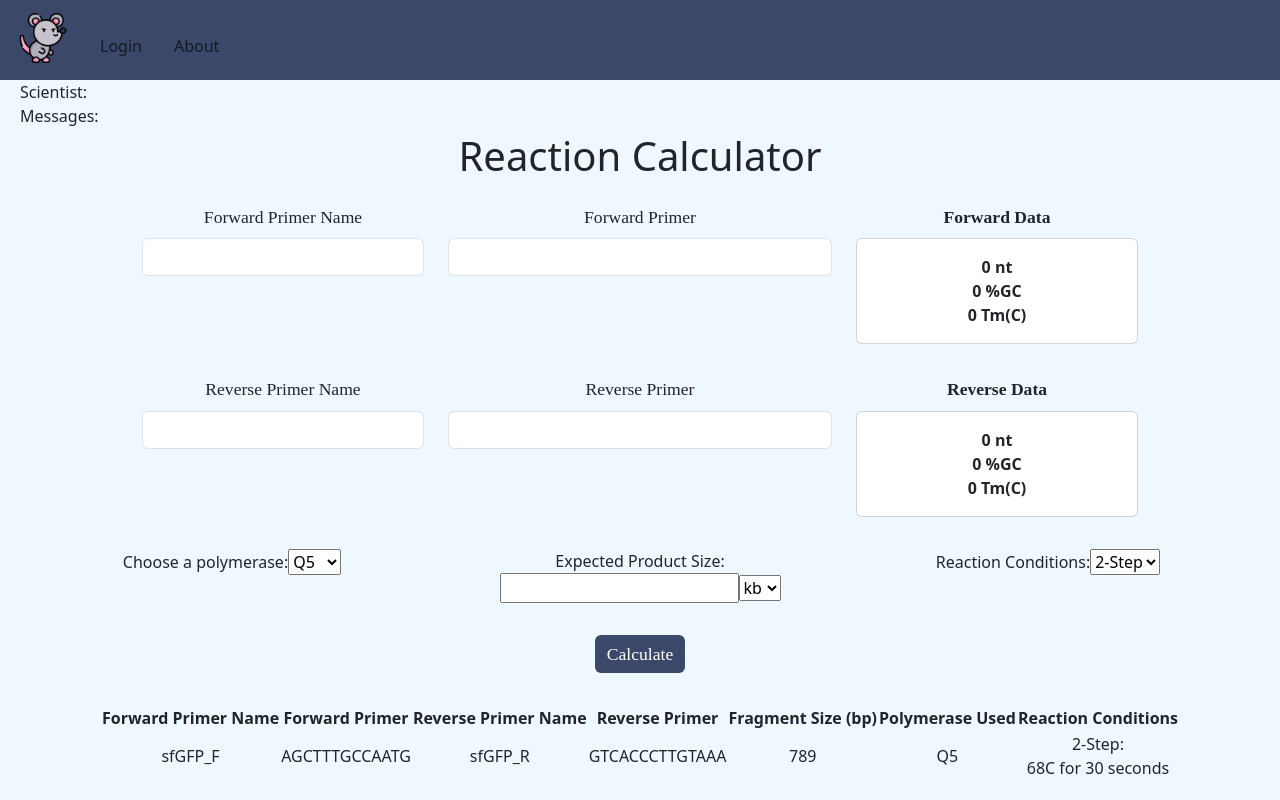
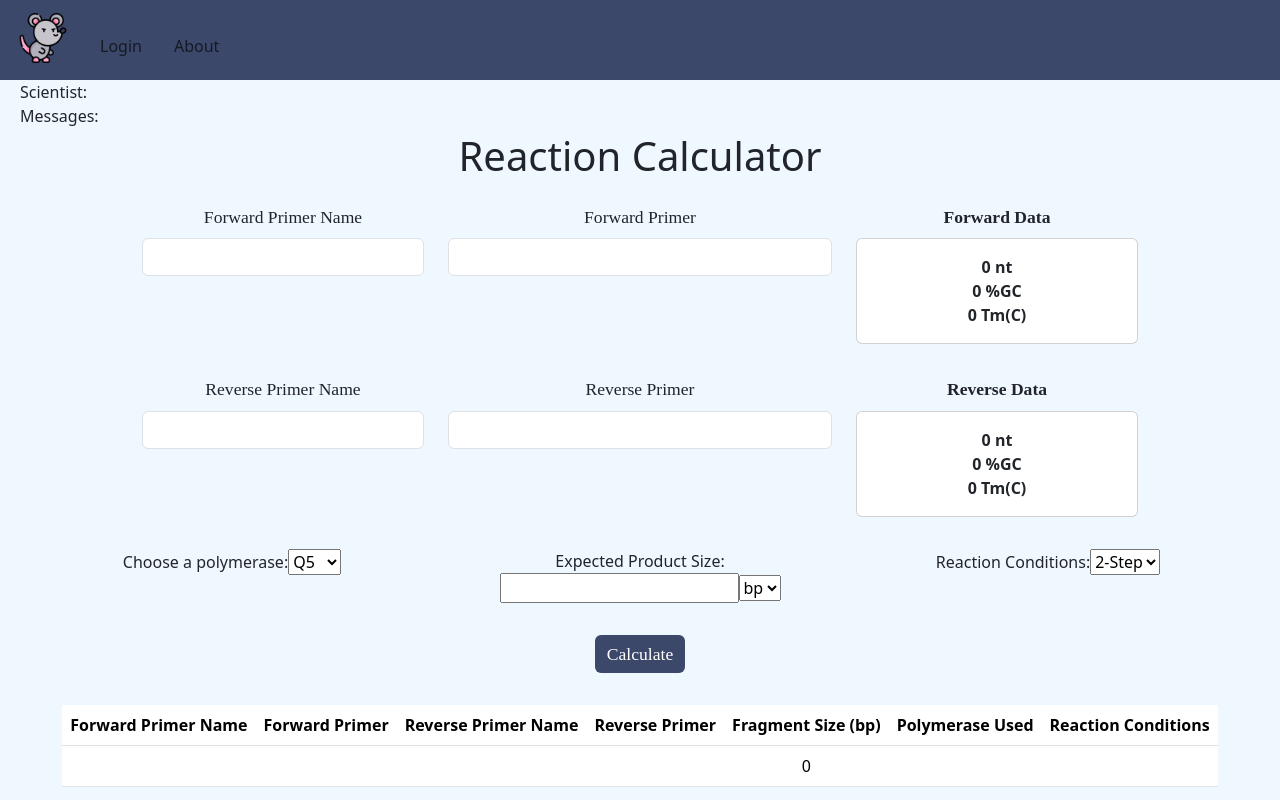
Before and after one commit to anjenkins1/startup, a React (Vite) app: page /calculate in a window 1280 px wide. Shown: the top 800 px of the page. Built offline with nearby package versions, Linux system fonts and the light colour scheme.

Commit message:
calcaulte help 2

```diff
--- a/src/calculate/calculate.jsx
+++ b/src/calculate/calculate.jsx
@@ -22,13 +22,15 @@ export function Calculate(props) {
     const [isKB, setIsKB] = React.useState('')
     const [reactCondtions, setReactConditions] = React.useState('');
 
+    const [calculatedConditions, setCalcConditions] = React.useState('');
+
     const pcrLenSelector = (event) => {
         setIsKB(event.target.value)
-        if (event.target.value = "kb") {
+        if (event.target.value === "kb") {
              setProductSize(productSize * 1000)
          }
         else {
-            setProductSize(productSize)
+             setProductSize(productSize / 1000)
          }
     }
 
@@ -52,7 +54,51 @@ export function Calculate(props) {
         calculateValues(primer, setPnt, setPGC, setPTm);
     };
 
+    const calculateRow = (
+        <tr>
+            <td>{fPName}</td>
+            <td>{fPrimer}</td>
+            <td>{rPName}</td>
+            <td>{rPrimer}</td>
+            <td>{productSize}</td>
+            <td>{polyermase}</td>
+            <td>{reactCondtions}<br/>{calculatedConditions}</td>
+        </tr>
+    );
 
+    const calculate = () => {
+        let anneal_temp = Math.min(props.tm_F, props.tm_R);
+        let extension_time = 60; // seconds
+        let extension_temp = 68; // Celsius
+
+        if (props.pol === "Q5") {
+          anneal_temp += 5;
+          extension_time = 20; // seconds
+          extension_temp = 72; // Celsius
+        }
+
+        let middle_steps;
+        if (props.rxnSteps === "2-Step") {
+          middle_steps = (
+            <div>
+              2-step, 30x:<br/>
+              98C for 15 sec<br/>
+              {anneal_temp}C for {extensionTime(props.pol, props.fragSize)} seconds
+            </div>
+          );
+        } else {
+          middle_steps = (
+            <div>
+              3-step, 30x:<br/>
+              98C for 10 sec<br/>
+              {anneal_temp}C for 20 seconds<br/>
+              {extension_temp}C for {extensionTime(props.pol, props.fragSize)} seconds
+            </div>
+          );
+        }
+
+        return middle_steps;
+      };
 
     return (
         <main className='container-fluid text-center'>
@@ -156,10 +202,10 @@ export function Calculate(props) {
                         <select
                             name="pcr_len_select"
                             id="pcr_len_select"
-                            value={isKB}
+                            // value={isKB}
                             onChange={pcrLenSelector}>
+                            <option value="bp">bp</option>
                             <option value="kb">kb</option>
-                            <option value="bp">bp</option>
                         </select>
                     </div>
                     <div className="col-md-4">
@@ -177,13 +223,14 @@ export function Calculate(props) {
                 </form>
             </div>
             <div className="row justify-content-center p-3">
-                <Button variant='primary' onClick={() => navigate('/calculate')}>
+                <Button variant='primary' onClick={() => calculateRow()}>
                     Calculate
                 </Button>
             </div>
             <div className="row justify-content-center text-center p-3">
             <div className="table-responsive">
                 <table className="table" id="tbl_saves">
+                    <thead>
                         <tr>
                             <th>Forward Primer Name</th>
                             <th>Forward Primer</th>
@@ -193,15 +240,8 @@ export function Calculate(props) {
                             <th>Polymerase Used</th>
                             <th>Reaction Conditions</th>
                         </tr>
-                <tr>
-                    <td>sfGFP_F</td>
-                    <td>AGCTTTGCCAATG</td>
-                    <td>sfGFP_R</td>
-                    <td>GTCACCCTTGTAAA</td>
-                    <td>789</td>
-                    <td>Q5</td>
-                    <td>2-Step:<br/>68C for 30 seconds</td>
-                </tr>
+                    </thead>
+                    <tbody id='calculated_row'>{calculateRow}</tbody>
                 </table>
             </div>
                 </div>
```
Lines whose indentation alone changed are shown as unchanged.
